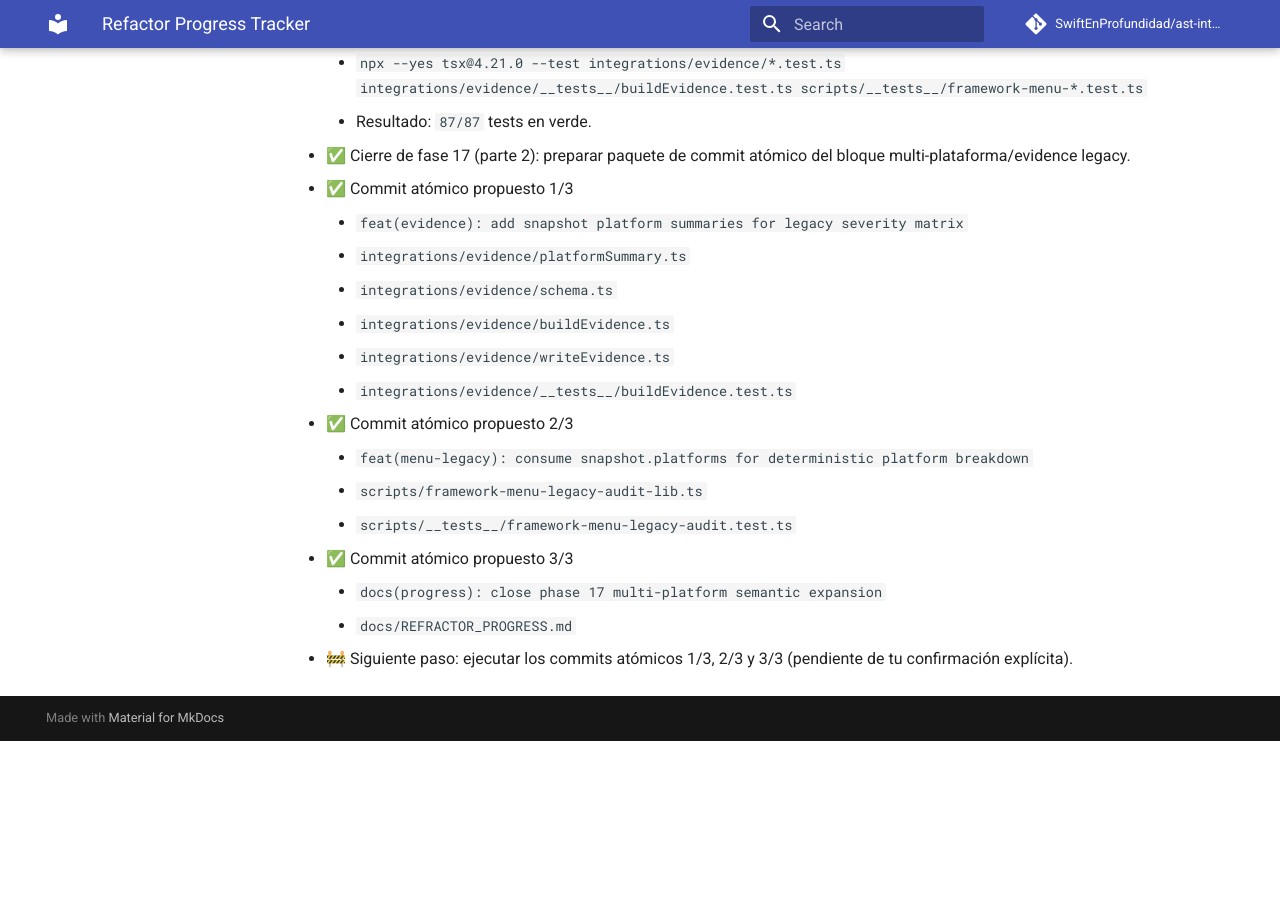
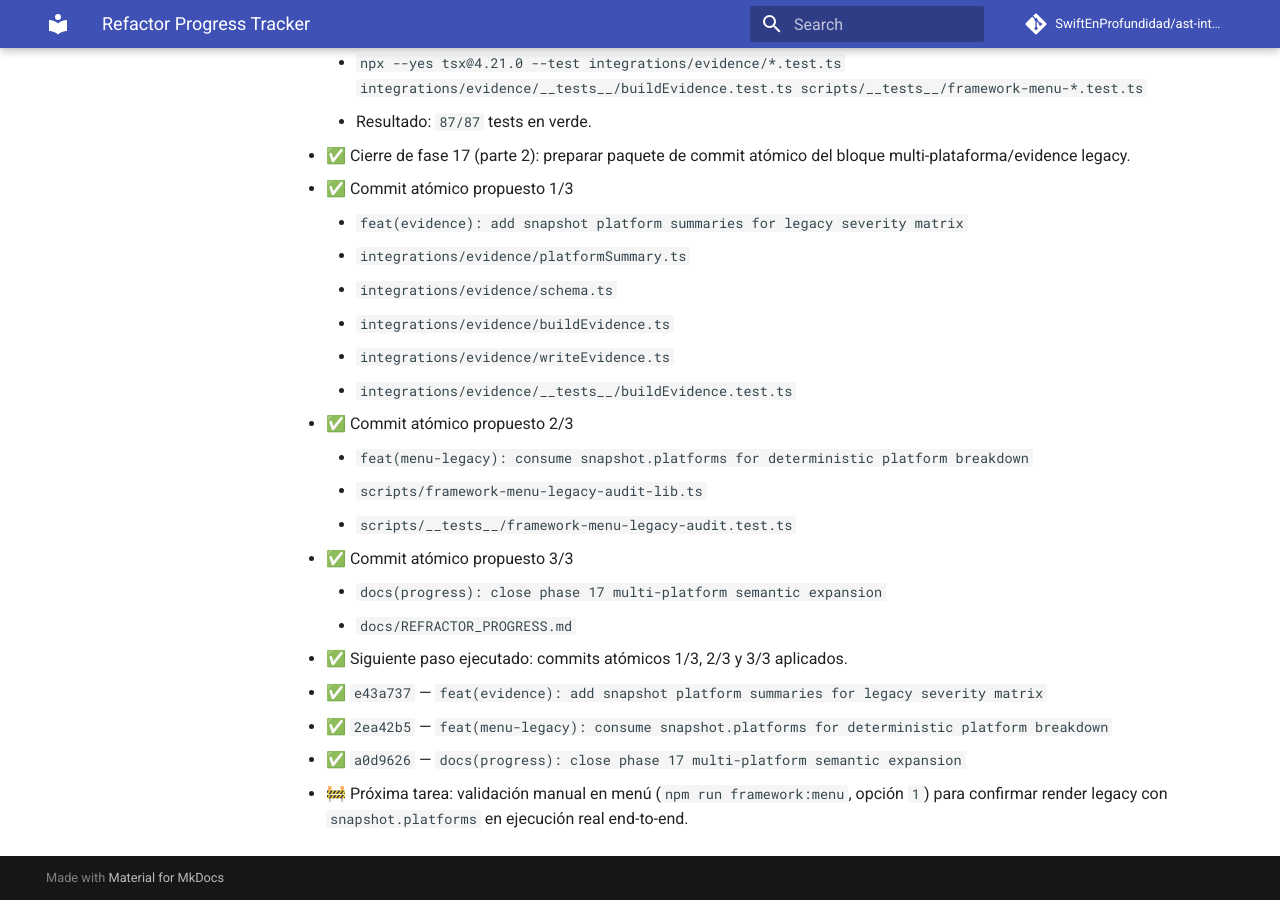
Before and after one commit to SwiftEnProfundidad/ast-intelligence-hooks, an MkDocs documentation site: the page built from docs/REFRACTOR_PROGRESS.md, in a window 1280 px wide and 900 px high, scrolled down 9195 px. Built offline with MkDocs 1.6.1 and Material for MkDocs 9.7.7, drawn with Linux system fonts in a browser that asks for light colours; comment, search, counter and statistics services are not loaded; before the commit the page ends 9936 px from its top, so only the background shows below that.

Commit message:
docs(progress): record execution of phase 17 atomic commits

```diff
--- a/docs/REFRACTOR_PROGRESS.md
+++ b/docs/REFRACTOR_PROGRESS.md
@@ -244,4 +244,8 @@ Estado operativo del plan activo para restaurar capacidades enterprise sin rompe
   - ✅ Commit atómico propuesto 3/3
     - `docs(progress): close phase 17 multi-platform semantic expansion`
     - `docs/REFRACTOR_PROGRESS.md`
-- 🚧 Siguiente paso: ejecutar los commits atómicos 1/3, 2/3 y 3/3 (pendiente de tu confirmación explícita).
+- ✅ Siguiente paso ejecutado: commits atómicos 1/3, 2/3 y 3/3 aplicados.
+  - ✅ `e43a737` — `feat(evidence): add snapshot platform summaries for legacy severity matrix`
+  - ✅ `2ea42b5` — `feat(menu-legacy): consume snapshot.platforms for deterministic platform breakdown`
+  - ✅ `a0d9626` — `docs(progress): close phase 17 multi-platform semantic expansion`
+- 🚧 Próxima tarea: validación manual en menú (`npm run framework:menu`, opción `1`) para confirmar render legacy con `snapshot.platforms` en ejecución real end-to-end.
```
